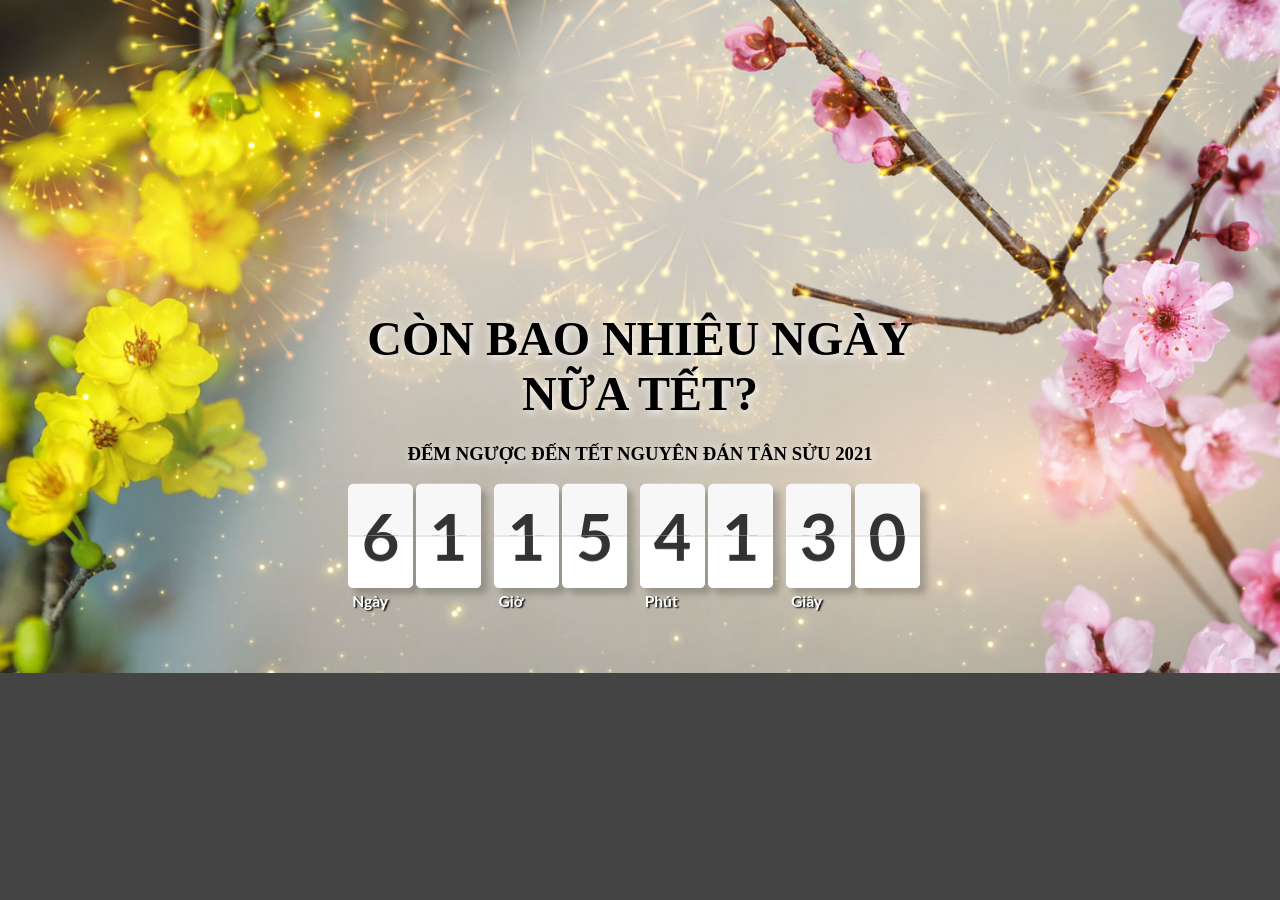
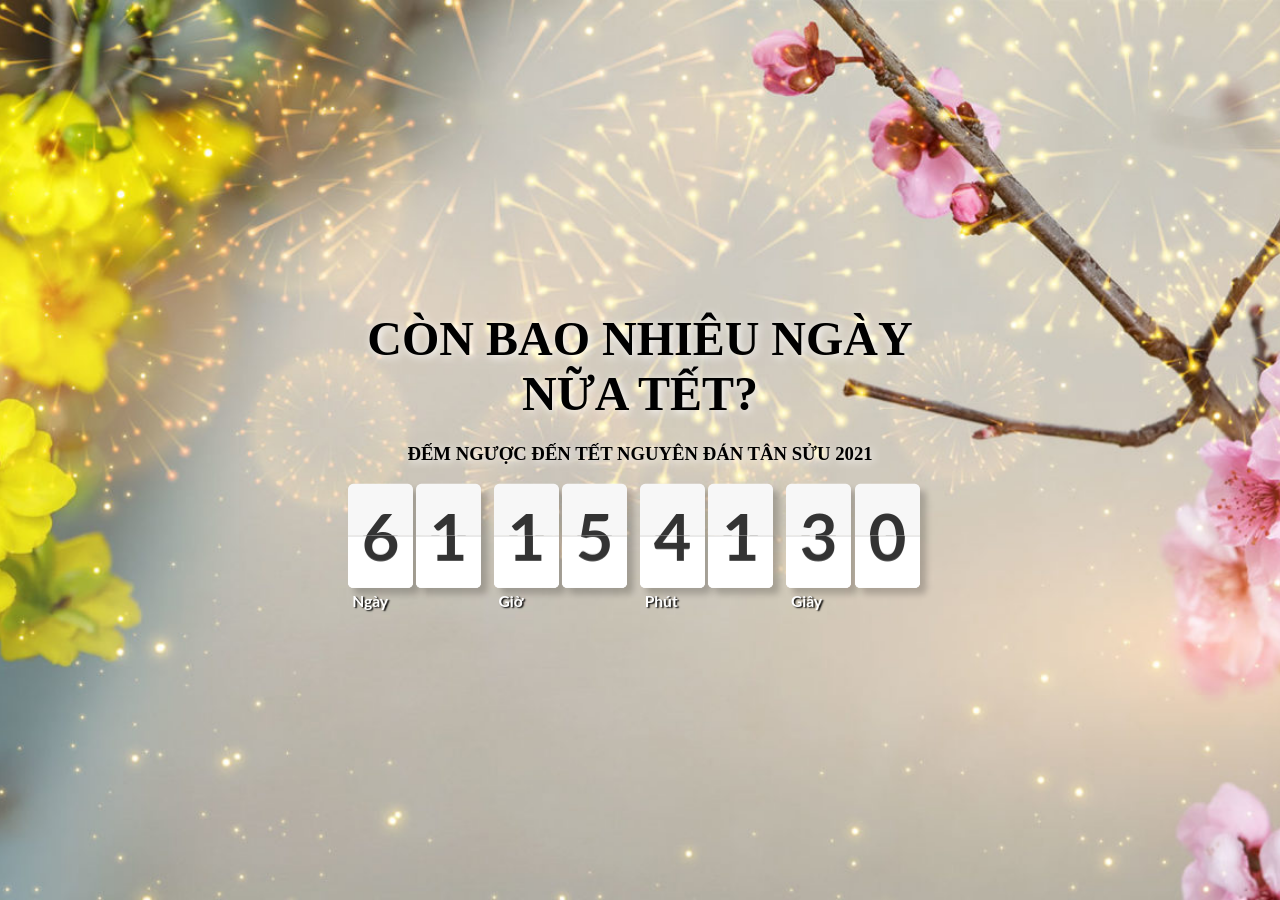
Before and after one commit to develbranch/develbranch.github.io, a Jekyll site: the page tet2021/index.html, which Jekyll copies as it is, in a window 1280 px wide. Built offline with Jekyll 4.4.1, drawn with Linux system fonts in a browser that asks for light colours.

Commit message:
background: fixed no repeat not working on mobile

```diff
--- a/tet2021/index.html
+++ b/tet2021/index.html
@@ -9,10 +9,12 @@
     <link href="countdown/countdown.css" media="all" rel="stylesheet" />
     <style>
         body {
-            color: white;
-            background-image: url(./background-tet-dep-nhat-lam-hinh-nen-dep-14.jpg);
-            background-repeat: no-repeat;
-            background-size: cover;
+			  background: #000000 url(./background-tet-dep-nhat-lam-hinh-nen-dep-14.jpg) !important;
+			  background-repeat: no-repeat !important;
+			  background-position: 50% 50% !important;
+			  background-attachment: fixed !important;
+			  background-color: transparent !important;
+			  background-size: cover !important;
         }
     </style>
 </head>
```
